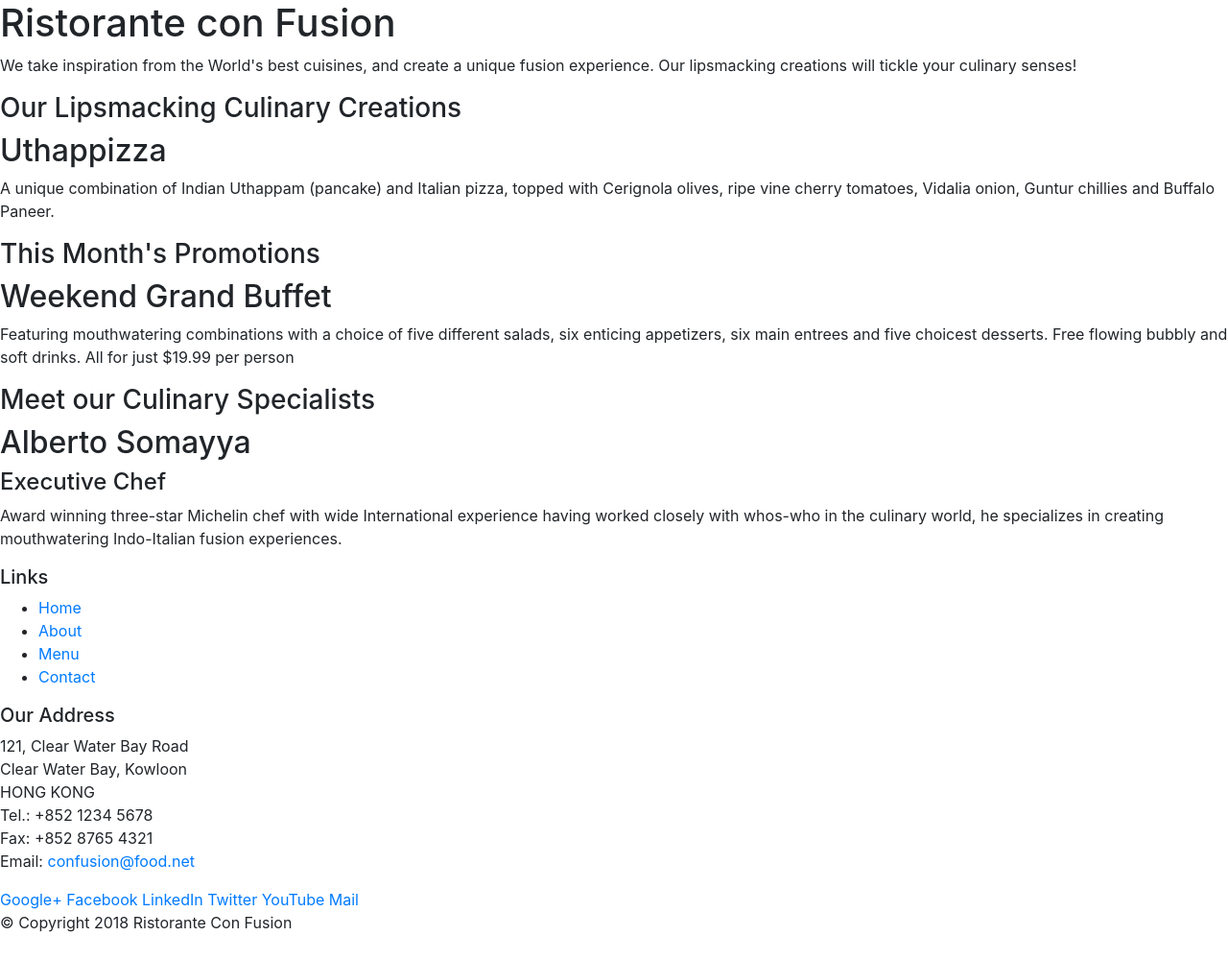
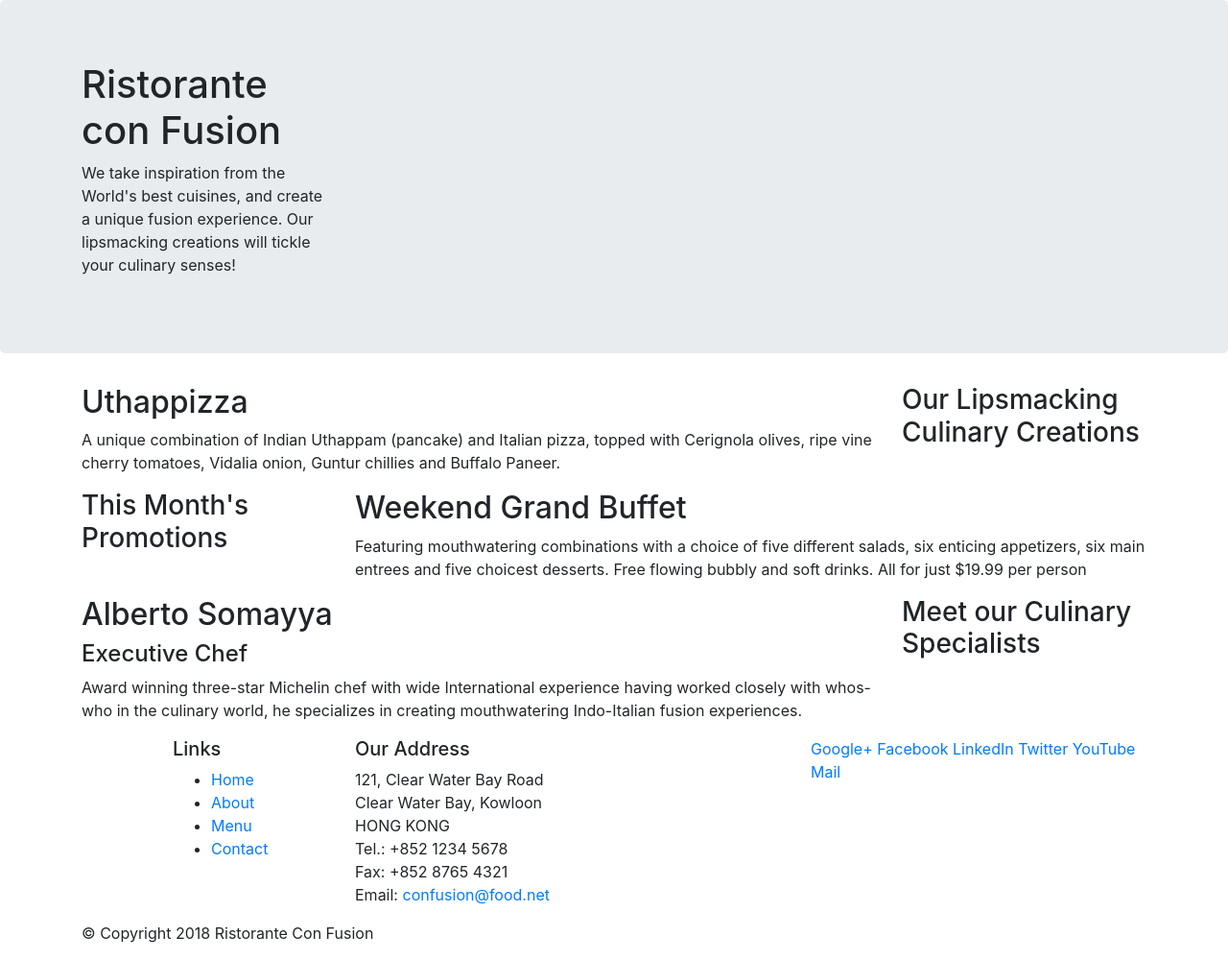
Before and after one commit to Adis36093/Assignment-1, a website: page index.html in a window 1280 px wide. Shown: the whole page at 96% size. Drawn offline with nearby package versions, Linux system fonts and the light colour scheme.

Commit message:
Bootstrap gird 1

```diff
--- a/index.html
+++ b/index.html
@@ -14,46 +14,46 @@
 
 <body>
 
-    <header>
-        <div>
-            <div>
-                <div>
+    <header class="jumbotron">
+        <div class="container">
+            <div class="row">
+                <div class="col-12 col-sm-4 col-md-3">
                     <h1>Ristorante con Fusion</h1>
                     <p>We take inspiration from the World's best cuisines, and create a unique fusion experience. Our lipsmacking creations will tickle your culinary senses!</p>
                 </div>
-                <div>
+                <div class="col-12 col-sm-8 col-md-9">
                 </div>
             </div>
         </div>
     </header>
 
-    <div>
-        <div>
-            <div>
+    <div class="container">
+        <div class="row">
+            <div class="col-12 col-sm-4 order-sm-last col-md-3">
                 <h3>Our Lipsmacking Culinary Creations</h3>
             </div>
-            <div>
+            <div class="col-12 col-sm-8 order-sm-first col-md-9">
                 <h2>Uthappizza</h2>
                 <p>A unique combination of Indian Uthappam (pancake) and Italian pizza, topped with Cerignola olives, ripe vine cherry tomatoes, Vidalia onion, Guntur chillies and Buffalo Paneer.</p>
             </div>
         </div>
 
 
-        <div>
-            <div>
+        <div class="row">
+            <div class="col-12 col-sm-4 col-md-3">
                 <h3>This Month's Promotions</h3>
             </div>
-            <div>
+            <div class="col-12 col-sm-8 col-md-9">
                 <h2>Weekend Grand Buffet</h2>
                 <p>Featuring mouthwatering combinations with a choice of five different salads, six enticing appetizers, six main entrees and five choicest desserts. Free flowing bubbly and soft drinks. All for just $19.99 per person </p>
             </div>
         </div>
 
-        <div>
-            <div>
+        <div class="row">
+            <div class="col-12 col-sm-4 order-sm-last col-md-3">
                 <h3>Meet our Culinary Specialists</h3>
             </div>
-            <div>
+            <div class="col-12 col-sm-8 order-sm-first col-md-9">
                 <h2>Alberto Somayya</h2>
                 <h4>Executive Chef</h4>
                 <p>Award winning three-star Michelin chef with wide International experience having worked closely with whos-who in the culinary world, he specializes in creating mouthwatering Indo-Italian fusion experiences. </p>
@@ -62,9 +62,9 @@
     </div>
 
     <footer>
-        <div>
-            <div>
-                <div>
+        <div class="container">
+            <div class="row">
+                <div class="col-4 offset-1 col-sm-2">
                     <h5>Links</h5>
                     <ul>
                         <li><a href="#">Home</a></li>
@@ -73,7 +73,7 @@
                         <li><a href="#">Contact</a></li>
                     </ul>
                 </div>
-                <div>
+                <div class="col-7 col-sm-5">
                     <h5>Our Address</h5>
                     <address>
 		              121, Clear Water Bay Road<br>
@@ -84,7 +84,7 @@
 		              Email: <a href="mailto:confusion@food.net">confusion@food.net</a>
 		           </address>
                 </div>
-                <div>
+                <div class="col-12 col-sm-4">
                     <div>
                         <a href="http://google.com/+">Google+</a>
                         <a href="http://www.facebook.com/profile.php?id=">Facebook</a>
@@ -95,8 +95,8 @@
                     </div>
                 </div>
            </div>
-           <div>
-                <div>
+           <div class="row">
+                <div class="col-auto">
                     <p>© Copyright 2018 Ristorante Con Fusion</p>
                 </div>
            </div>
```
Also changed, not shown: aboutus.html (added, +104 -0 lines).
